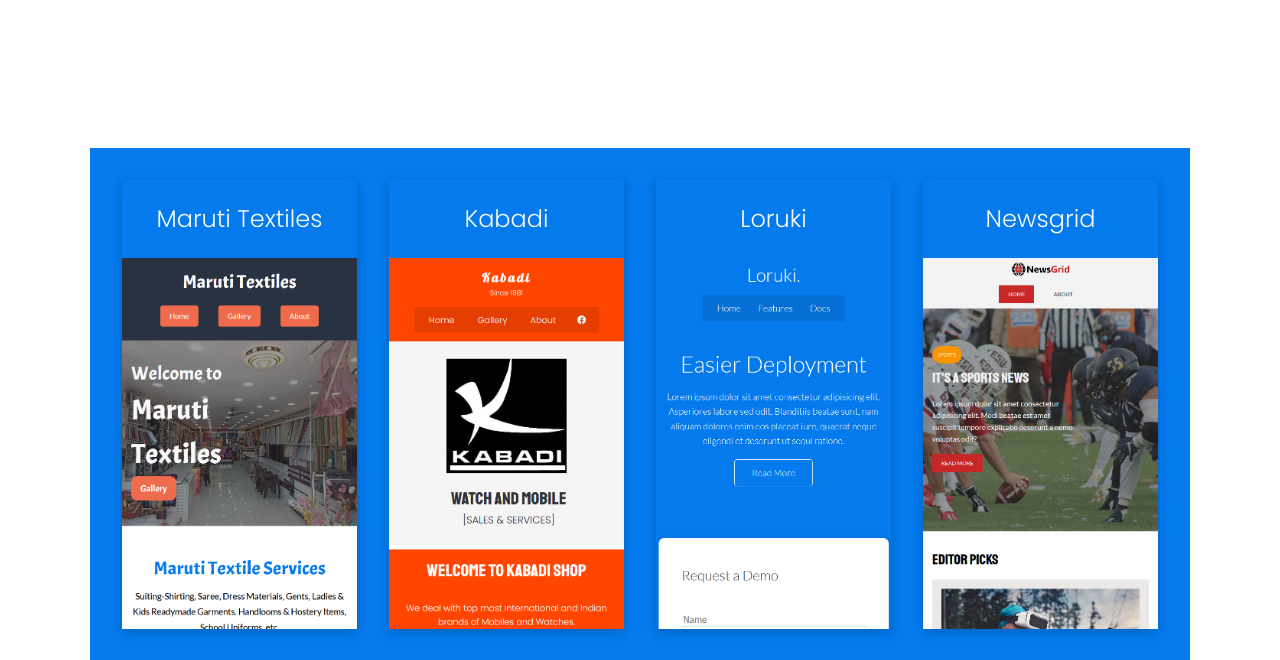
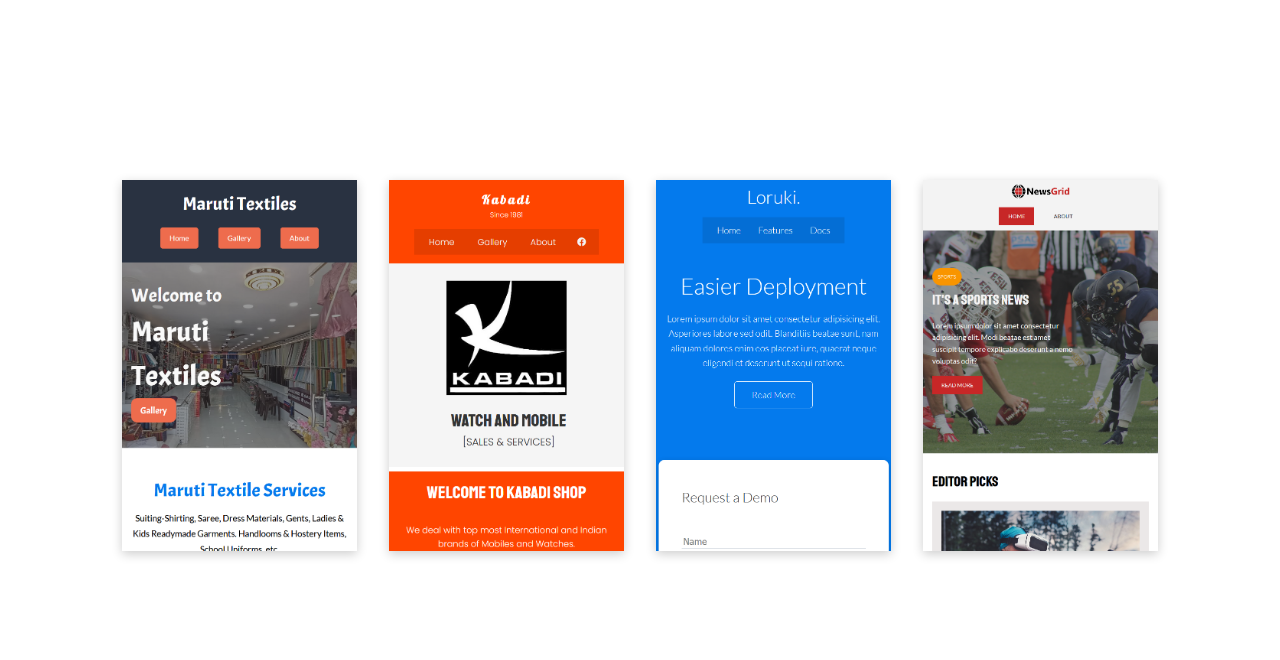
Before and after one commit to ganeshhindinamani/portfolio, a website: page dist/index.html in a window 1280 px wide. Shown: the part 620-1280 px from the top of the page. Drawn offline with Linux system fonts and the light colour scheme.

Commit message:
Grid background updated

```diff
--- a/dist/css/style.css
+++ b/dist/css/style.css
@@ -57,13 +57,12 @@
   justify-content: stretch;
   gap: 2rem;
   padding: 2rem 0;
-  background-color: #047aed;
+  background-color: #fff;
   padding: 2rem;
 }
 .card {
-  background: #f4f4f4;
-  overflow: hidden;
   box-shadow: 0 3px 10px rgba(0, 0, 0, 0.2);
+  margin-bottom: 1rem;
 }
 
 nav .flex {
@@ -104,12 +103,11 @@
 .gallery {
   padding: 2rem 0;
 }
-.card p {
-  padding: 1rem 0;
-  text-align: center;
-  background: #047aed;
-  font-size: 1.5rem;
-  color: #f9f9f9;
+.gallery .card {
+  transition: transform 650ms ease-in-out;
+}
+.gallery .card:hover {
+  transform: translateY(-5%);
 }
 
 /* About */
--- a/dist/index.html
+++ b/dist/index.html
@@ -83,7 +83,6 @@
     <section class="gallery">
       <div class="container grid">
         <article class="card">
-          <p>Maruti Textiles</p>
           <a
             href="https://marutitextiles.store"
             target="_blank"
@@ -94,7 +93,6 @@
           </a>
         </article>
         <article class="card">
-          <p>Kabadi</p>
           <a
             href="https://kabadimobiles.com"
             target="_blank"
@@ -104,7 +102,6 @@
           </a>
         </article>
         <article class="card">
-          <p>Loruki</p>
           <a
             href="https://loruki.webwithganesh.codes"
             target="_blank"
@@ -114,7 +111,6 @@
           </a>
         </article>
         <article class="card">
-          <p>Newsgrid</p>
           <a
             href="https://newssite.webwithganesh.codes"
             target="_blank"
```
